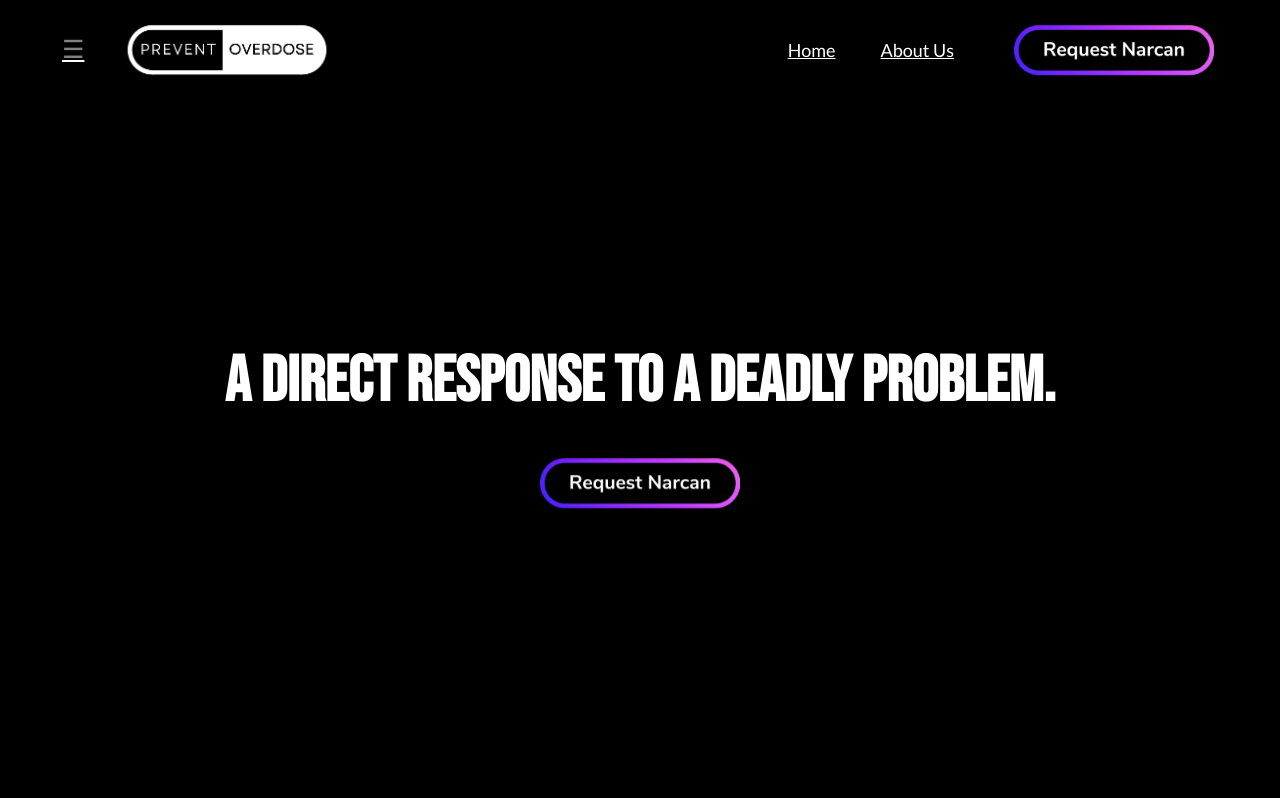
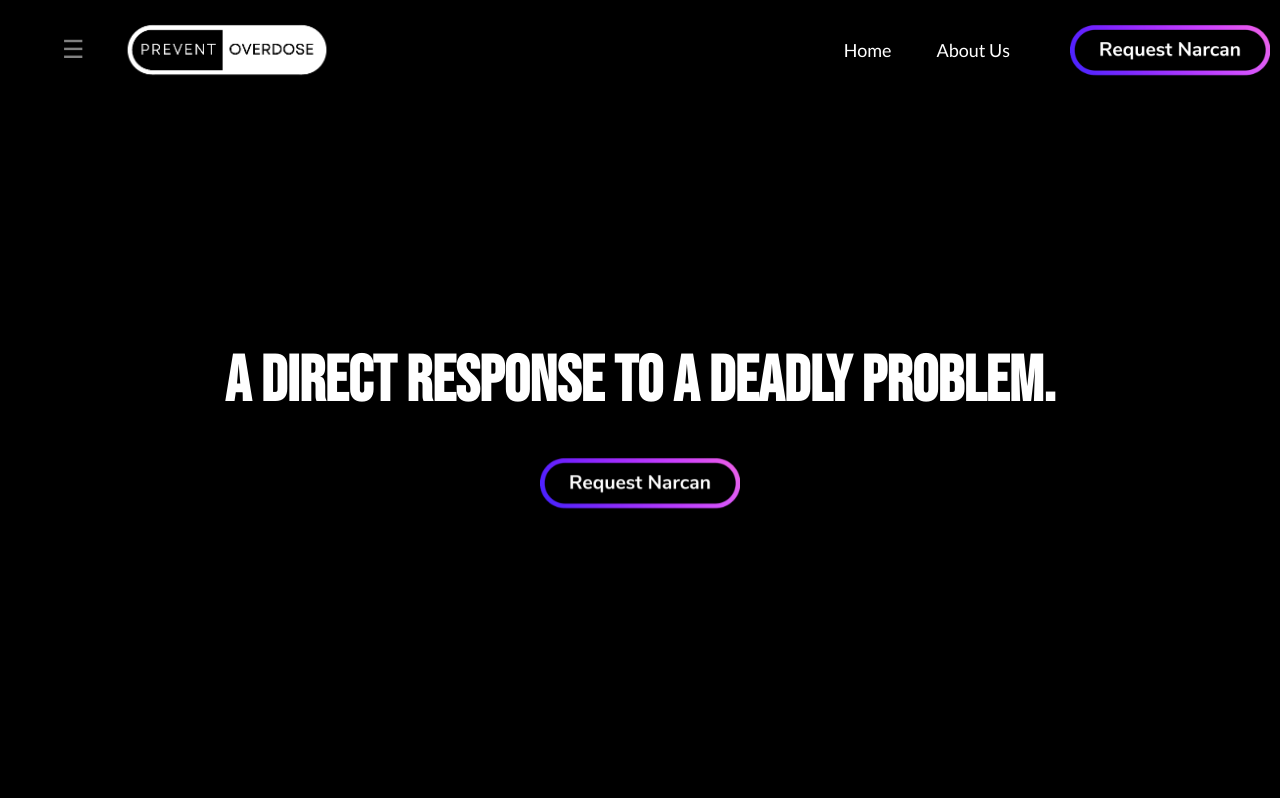
Before and after one commit to Prevent-Overdose/Prevent-Overdose, a React (Create React App) app in the folder frontend/: page / in a window 1280 px wide. Shown: the top 798 px of the page. Built offline with nearby package versions, Linux system fonts and the light colour scheme.

Commit message:
Final navbar positioning fixes

```diff
--- a/frontend/src/components/Navbar.css
+++ b/frontend/src/components/Navbar.css
@@ -10,11 +10,7 @@ header {
 
 }
 
-.navbar:hover {
-  text-decoration: underline;
-}
-
-.navbar {
+.navbar2 {
   display: flex;
   justify-content: space-between;
   align-items: center;
@@ -22,6 +18,7 @@ header {
   height: 100%; /* Makes the navbar fill the header */
   background-color: black;
   margin-right: 1em;
+  width: 100%;
 }
 
 .left-section {
--- a/frontend/src/components/Navbar.js
+++ b/frontend/src/components/Navbar.js
@@ -12,7 +12,7 @@ const Navbar = ({ isSideNavOpen, toggleSideNav }) => {
 
   return (
     <header>
-      <div className="navbar">
+      <div className="navbar2">
         <div className="left-section">
           <div className="dropdown">
             <button className="dropdown-toggle" onClick={toggleSideNav}>
```
